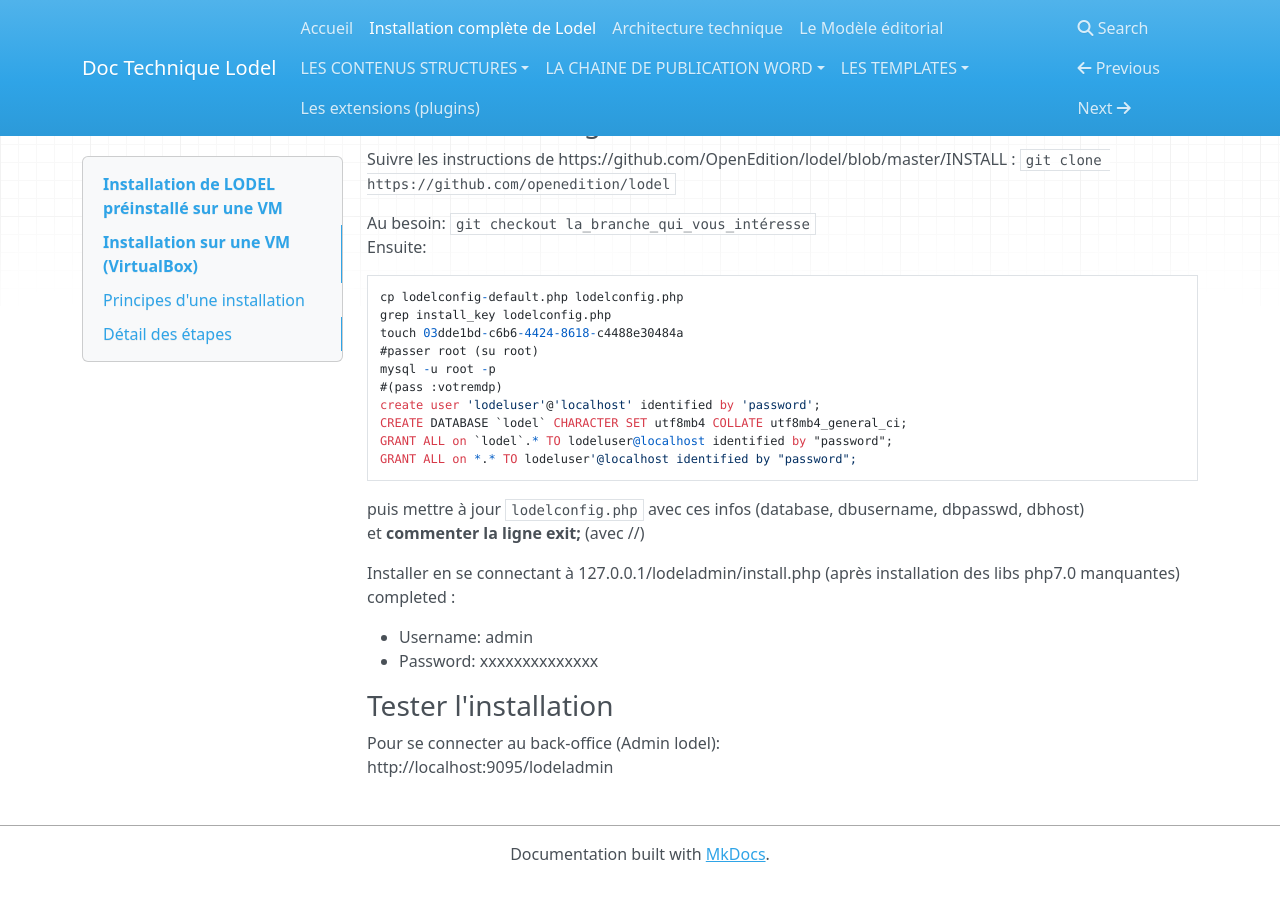
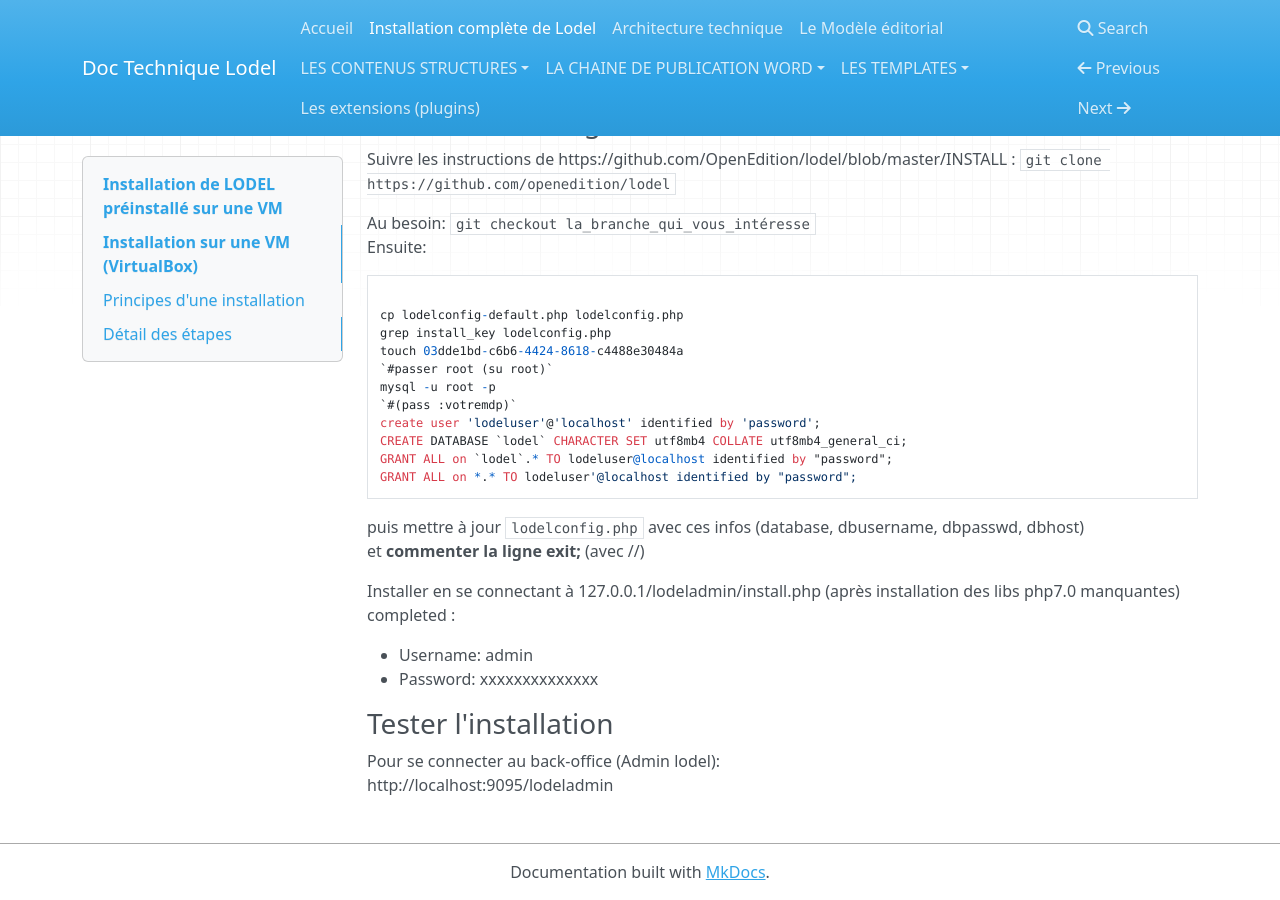
Before and after one commit to ValentinGeorgesDubost/Doc-Lodel, an MkDocs documentation site: the page built from docs/installer lodel.md, in a window 1280 px wide and 900 px high, scrolled down 2797 px. Built offline with MkDocs 1.6.1, drawn with Linux system fonts in a browser that asks for light colours; nearby versions of some CDN libraries; old or Windows-style settings are respelled for this version of MkDocs.

```diff
--- a/docs/installer lodel.md
+++ b/docs/installer lodel.md
@@ -126,16 +126,18 @@ Suivre les instructions de https://github.com/OpenEdition/lodel/blob/master/INST
 Au besoin:
 `git checkout la_branche_qui_vous_intéresse`
 Ensuite:
-<pre><code>cp lodelconfig-default.php lodelconfig.php
+<pre><code>
+cp lodelconfig-default.php lodelconfig.php
 grep install_key lodelconfig.php
 touch 03dde1bd-c6b6-4424-8618-c4488e30484a
-#passer root (su root)
+`#passer root (su root)`
 mysql -u root -p
-#(pass :votremdp)
+`#(pass :votremdp)`
 create user 'lodeluser'@'localhost' identified by 'password';
 CREATE DATABASE `lodel` CHARACTER SET utf8mb4 COLLATE utf8mb4_general_ci;
 GRANT ALL on `lodel`.* TO lodeluser@localhost identified by "password";
-GRANT ALL on *.* TO lodeluser'@localhost identified by "password";</code></pre>
+GRANT ALL on *.* TO lodeluser'@localhost identified by "password";
+</code></pre>
 puis mettre à jour `lodelconfig.php` avec ces infos (database, dbusername, dbpasswd, dbhost)
 et **commenter la ligne exit;** (avec //)
 
```
